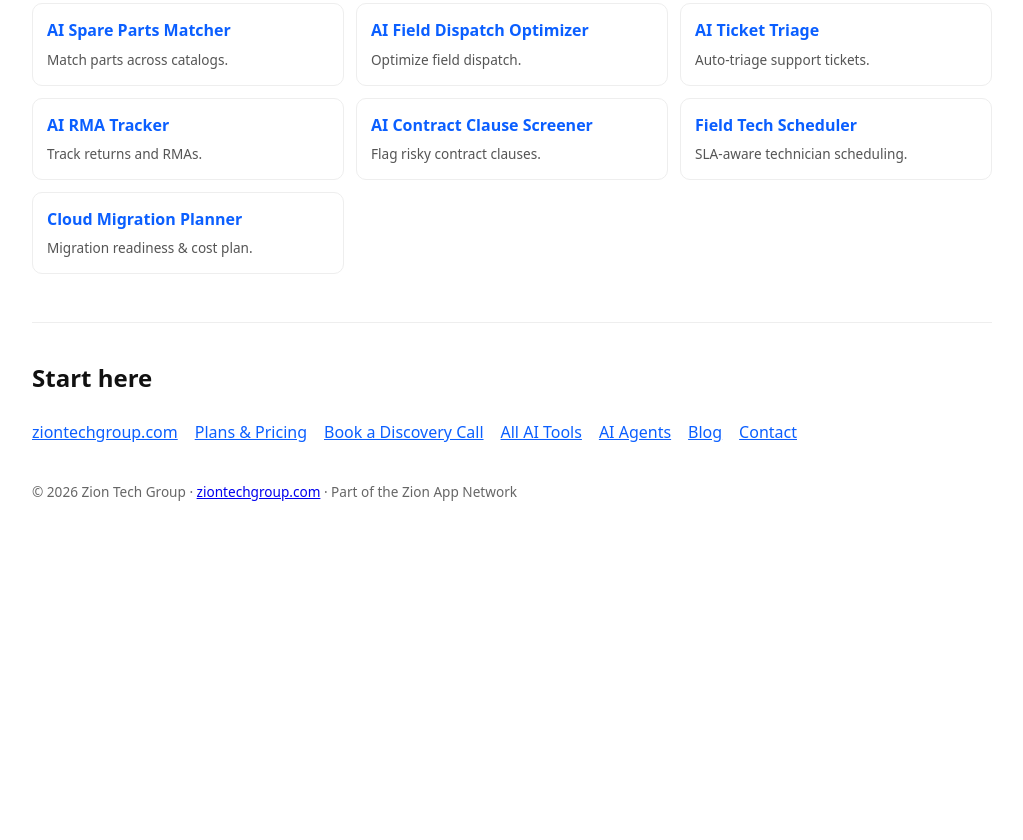
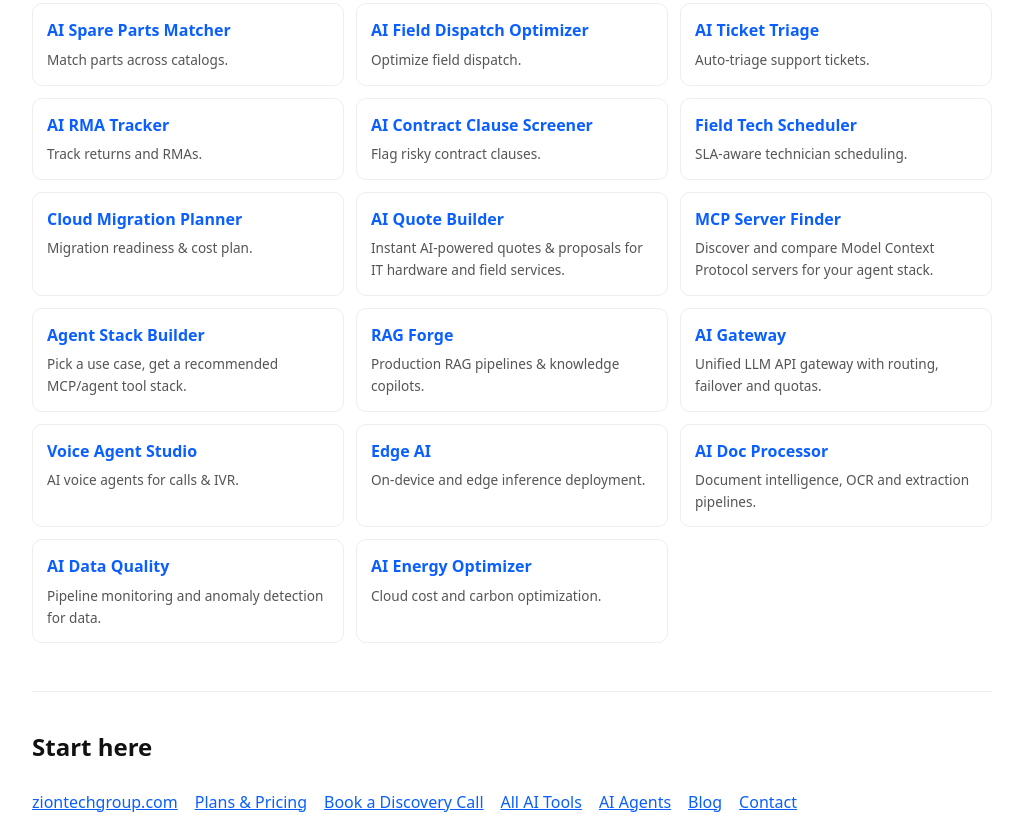
Before and after one commit to Zion-support/zion-apps-hub, a plain HTML site: page index.html in a window 1280 px wide. Shown: the part 1224-2064 px from the top of the page, without its empty margins (128-1151 px from the left). Before the commit the page ends 1759 px from the top, so only its background shows below. Drawn offline with Linux system fonts and the light colour scheme.

Commit message:
feat: add 10 Batch 13 apps to hub, update count to 44, interlink with network

```diff
--- a/index.html
+++ b/index.html
@@ -4,7 +4,7 @@
 <meta charset="UTF-8">
 <meta name="viewport" content="width=device-width, initial-scale=1.0">
 <title>Zion App Network Hub — Zion Tech Group</title>
-<meta name="description" content="The Zion App Network: 34 free AI tools and microsites for IT, FinOps, field service, energy, and procurement — from ziontechgroup.com.">
+<meta name="description" content="The Zion App Network: 44 free AI tools and microsites for IT, FinOps, field service, energy, and procurement — from ziontechgroup.com.">
 <link rel="canonical" href="https://ziontechgroup.com/zion-apps-hub/">
 <meta property="og:title" content="Zion App Network Hub — Zion Tech Group">
 <meta property="og:description" content="Explore the full network of Zion Tech Group AI tools and microsites.">
@@ -21,7 +21,7 @@
 <a class="cta" href="https://ziontechgroup.com/discovery/" style="background:#111">Book a Discovery Call</a>
 <a class="cta" href="https://ziontechgroup.com/tools/" style="background:#333">All AI Tools</a>
 </p>
-<h2>All 34 apps in the network</h2>
+<h2>All 44 apps in the network</h2>
 <div class="appgrid">
 <div class="appcard"><a href="https://ziontechgroup.com/ai-agent-workflow-builder/">AI Agent Workflow Builder</a><p>Design agent workflows visually.</p></div>
 <div class="appcard"><a href="https://ziontechgroup.com/ai-roi-calculator/">AI ROI Calculator</a><p>Estimate automation ROI before you invest.</p></div>
@@ -57,6 +57,16 @@
 <div class="appcard"><a href="https://ziontechgroup.com/ai-contract-clause-screener/">AI Contract Clause Screener</a><p>Flag risky contract clauses.</p></div>
 <div class="appcard"><a href="https://ziontechgroup.com/field-tech-scheduler/">Field Tech Scheduler</a><p>SLA-aware technician scheduling.</p></div>
 <div class="appcard"><a href="https://ziontechgroup.com/cloud-migration-planner/">Cloud Migration Planner</a><p>Migration readiness & cost plan.</p></div>
+<div class="appcard"><a href="https://ziontechgroup.com/zion-ai-quote-builder/">AI Quote Builder</a><p>Instant AI-powered quotes & proposals for IT hardware and field services.</p></div>
+<div class="appcard"><a href="https://ziontechgroup.com/zion-mcp-finder/">MCP Server Finder</a><p>Discover and compare Model Context Protocol servers for your agent stack.</p></div>
+<div class="appcard"><a href="https://ziontechgroup.com/zion-agent-stack-builder/">Agent Stack Builder</a><p>Pick a use case, get a recommended MCP/agent tool stack.</p></div>
+<div class="appcard"><a href="https://ziontechgroup.com/rag-forge/">RAG Forge</a><p>Production RAG pipelines & knowledge copilots.</p></div>
+<div class="appcard"><a href="https://ziontechgroup.com/zion-ai-gateway/">AI Gateway</a><p>Unified LLM API gateway with routing, failover and quotas.</p></div>
+<div class="appcard"><a href="https://ziontechgroup.com/voice-agent-studio/">Voice Agent Studio</a><p>AI voice agents for calls & IVR.</p></div>
+<div class="appcard"><a href="https://ziontechgroup.com/zion-edge-ai/">Edge AI</a><p>On-device and edge inference deployment.</p></div>
+<div class="appcard"><a href="https://ziontechgroup.com/zion-ai-doc-processor/">AI Doc Processor</a><p>Document intelligence, OCR and extraction pipelines.</p></div>
+<div class="appcard"><a href="https://ziontechgroup.com/zion-ai-data-quality/">AI Data Quality</a><p>Pipeline monitoring and anomaly detection for data.</p></div>
+<div class="appcard"><a href="https://ziontechgroup.com/zion-ai-energy-optimizer/">AI Energy Optimizer</a><p>Cloud cost and carbon optimization.</p></div>
 </div>
 <nav>
 <h2>Start here</h2>
```
